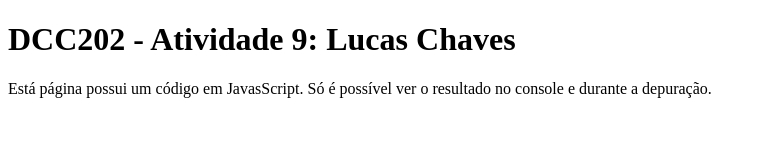
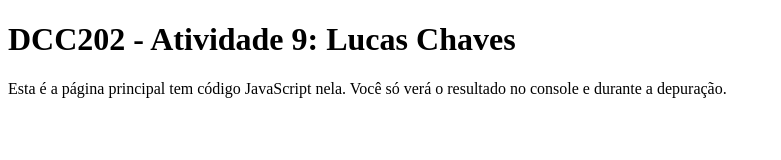
Before and after one commit to ufjf-dcc202/ufjf-dcc202-2023-3-a-atv9-LucasVChaves, a website: page index.html in a window 1280 px wide. Shown: the whole page, without its empty margins (0-781 px from the left). Drawn offline with Linux system fonts and the light colour scheme.

Commit message:
Corrige o texto do paragrafo da main

```diff
--- a/index.html
+++ b/index.html
@@ -8,7 +8,7 @@
 <body>
     <main>
         <h1>DCC202 - Atividade 9: Lucas Chaves</h1>
-        <p>Está página possui um código em JavasScript. Só é possível ver o resultado no console e durante a depuração.</p>
+        <p>Esta é a página principal tem código JavaScript nela. Você só verá o resultado no console e durante a depuração.</p>
     </main>
     <script>
         let num1 = 10;
```
